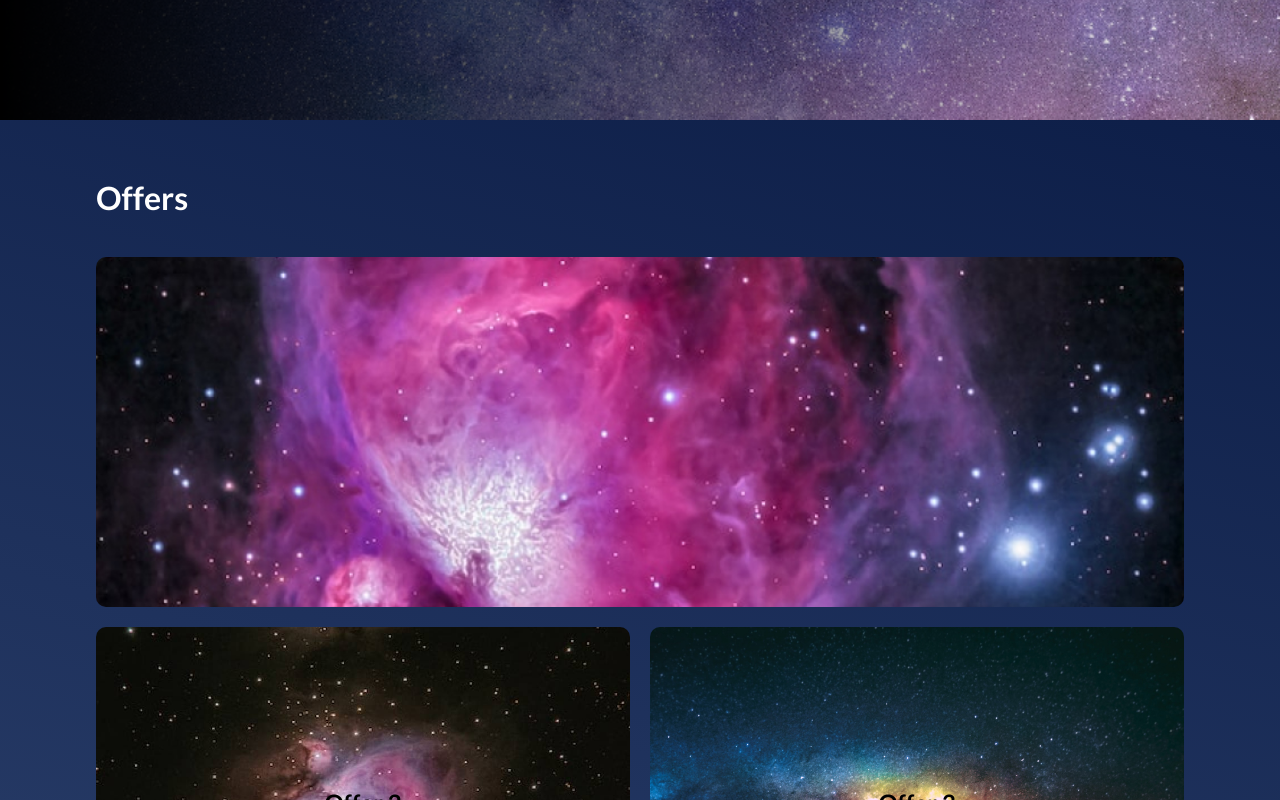
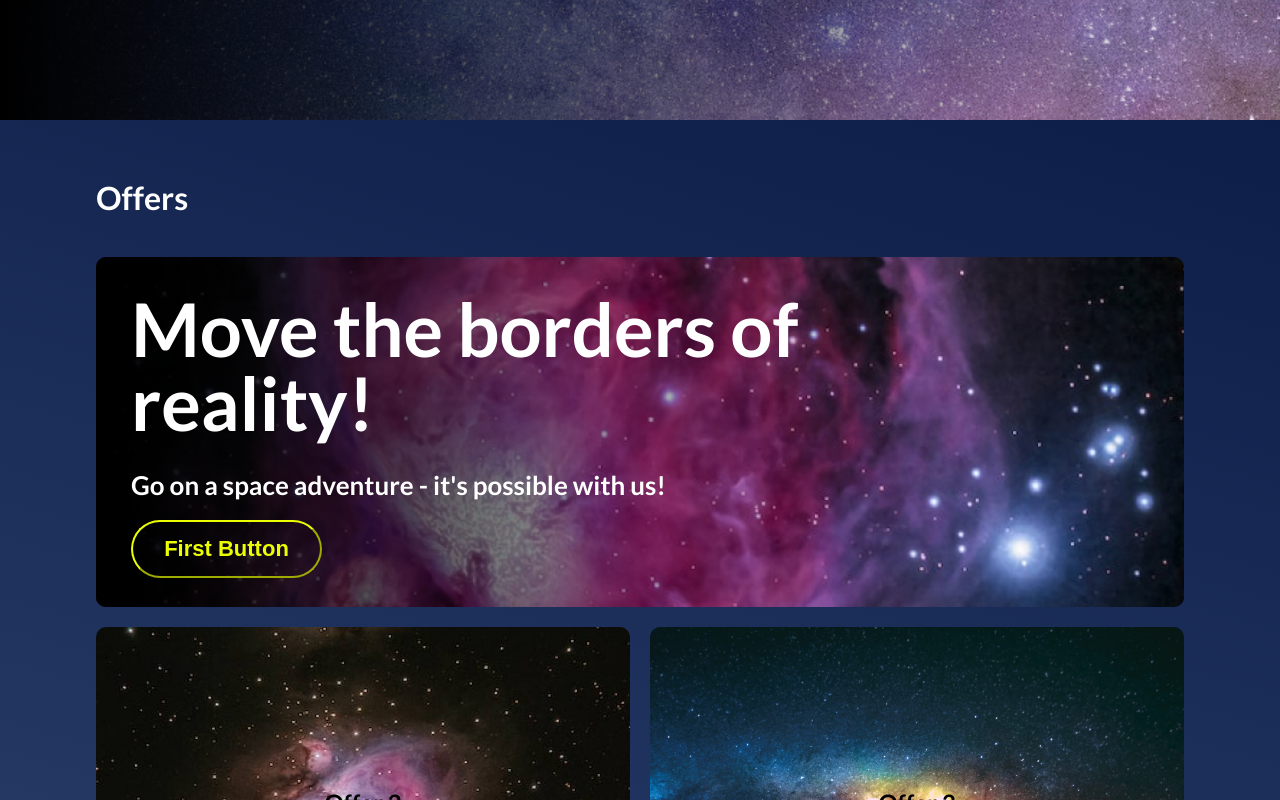
Before and after one commit to llirikkcoder/test-landing, a React (Create React App) app: page / in a window 1280 px wide. Shown: the part 680-1480 px from the top of the page. Built offline with nearby package versions, Linux system fonts and the light colour scheme; the HTML template or start-up script is replaced by a standard one.

Commit message:
offer cards in progress

```diff
--- a/src/components/Container.jsx
+++ /dev/null
@@ -1,16 +0,0 @@
-import React from 'react';
-import './Container.scss';
-
-const Container = ({ children, backgroundColor }) => {
-  // const containerStyle = {
-  //   backgroundColor: backgroundColor,
-  // };
-
-  return (
-    // <div style={containerStyle}>
-    <div className='container'>{children}</div>
-    // </div>
-  );
-};
-
-export default Container;
--- /dev/null
+++ b/src/components/button/Button.jsx
@@ -0,0 +1,12 @@
+import React from 'react';
+import './Button.scss';
+
+const Button = ({ text, filled = false }) => {
+  return (
+    <button className={`button ${filled ? 'button--primary' : ''}`}>
+      {text}
+    </button>
+  );
+};
+
+export default Button;
--- /dev/null
+++ b/src/components/button/Button.scss
@@ -0,0 +1,26 @@
+@import "../../styles/variables";
+
+.button {
+  width: 191px;
+  padding: 14px 0;
+  font-size: 22px;
+  font-weight: 700;
+  border-radius: 40px;
+  border-color: $color-yellow;
+  background-color: transparent;
+  color: $color-yellow;
+  cursor: pointer;
+  margin-top: 22px;
+  margin-bottom: 44px;
+
+  @media(max-width: 768px) {
+    font-size: 16px;
+    padding: 7px 0;
+  }
+
+  &--primary {
+    border-color: transparent;
+    color: $color-black;
+    background-color: $color-yellow;
+  }
+}
--- /dev/null
+++ b/src/components/container/Container.jsx
@@ -0,0 +1,8 @@
+import React from 'react';
+import '../container/Container.scss';
+
+const Container = ({ children }) => {
+  return <div className='container'>{children}</div>;
+};
+
+export default Container;
--- a/src/components/header/Header.jsx
+++ b/src/components/header/Header.jsx
@@ -1,7 +1,13 @@
 import React, { useState } from 'react';
-import Container from '../Container';
+import Container from '../container/Container';
 
 import './Header.scss';
+
+const MENU_ITEMS = [
+  { label: 'Home', link: '#' },
+  { label: 'Products', link: '#' },
+  { label: 'Cart', link: '#', icon: '/images/cart.svg' },
+];
 
 const Navbar = () => {
   const [isMenuOpen, setIsMenuOpen] = useState(false);
@@ -9,12 +15,6 @@ const Navbar = () => {
   const toggleMenu = () => {
     setIsMenuOpen(!isMenuOpen);
   };
-
-  const menuItems = [
-    { label: 'Home', link: '#' },
-    { label: 'Products', link: '#' },
-    { label: 'Cart', link: '#', icon: '/images/cart.svg' },
-  ];
 
   return (
     <header className='header'>
@@ -25,10 +25,12 @@ const Navbar = () => {
             className={`header__nav ${isMenuOpen ? 'header__nav--open' : ''}`}
           >
             <ul className='header__menu'>
-              {menuItems.map((item, index) => (
+              {MENU_ITEMS.map((item, index) => (
                 <li key={index} className='header__menu-item'>
                   {item.icon ? (
-                    <img class='header__nav-link' src={item.icon} />
+                    <a href={item.link}>
+                      <img class='header__nav-link' src={item.icon} />
+                    </a>
                   ) : (
                     <a href={item.link}>{item.label}</a>
                   )}
--- a/src/components/hero-section/Hero.jsx
+++ b/src/components/hero-section/Hero.jsx
@@ -1,6 +1,7 @@
 import React from 'react';
 import './Hero.scss';
-import Container from '../Container';
+import Container from '../container/Container';
+import Button from '../button/Button';
 
 const Hero = () => {
   return (
@@ -15,9 +16,7 @@ const Hero = () => {
             <div className='hero__subtitle'>
               Where the possibilities are <span>endless!</span>
             </div>
-            <button className='hero__button hero__button--primary'>
-              Learn more
-            </button>
+            <Button text='Learn more' filled={true} />
           </div>
           <img className='hero__image' alt='hero' src='images/hero-earth.png' />
         </div>
--- a/src/components/offers/Offers.jsx
+++ b/src/components/offers/Offers.jsx
@@ -1,18 +1,31 @@
 import React from 'react';
-import Container from '../Container';
+import Container from '../container/Container';
+import OfferCard from './offer-card/OfferCard';
+
 import './Offers.scss';
 
-const Card = ({ title, subtitle, buttonText }) => {
-  return (
-    <div className='hero__text-section'>
-      <div className='hero__title'>{title}</div>
-      <div className='hero__subtitle'>{subtitle}</div>
-      <button className='hero__button hero__button--primary'>
-        {buttonText}
-      </button>
-    </div>
-  );
-};
+const CARDS_DATA = [
+  {
+    title: 'Move the borders of reality!',
+    subtitle: "Go on a space adventure - it's possible with us!",
+    buttonText: 'First Button',
+  },
+  {
+    title: 'Second Title',
+    subtitle: 'Second Subtitle',
+    buttonText: 'Second Button',
+  },
+  {
+    title: 'Third Title',
+    subtitle: 'Third Subtitle',
+    buttonText: 'Third Button',
+  },
+  {
+    title: 'Fourth Title',
+    subtitle: 'Fourth Subtitle',
+    buttonText: 'Fourth Button',
+  },
+];
 
 const Offers = () => {
   return (
@@ -20,8 +33,13 @@ const Offers = () => {
       <Container>
         <h1 className='offers__title'>Offers</h1>
         <div className='offers'>
-          <div className='offers__item offers__item--full-width offers__item--offer1'>
-            {/* <Card title='Offer 1' subtitle='Subtitle' buttonText='Button' /> */}
+          <div className='offers__item offers__item--full-width'>
+            <OfferCard
+              image={'images/card-bg1.jpg'}
+              title={CARDS_DATA[0].title}
+              subtitle={CARDS_DATA[0].subtitle}
+              buttonText={CARDS_DATA[0].buttonText}
+            />
           </div>
           <div className='offers__item offers__item--offer2'>
             <h2 className='offers__item-title'>Offer 2</h2>
--- a/src/components/offers/Offers.scss
+++ b/src/components/offers/Offers.scss
@@ -39,14 +39,12 @@
 
     &--offer1 {
       background-image: url('../../../public/images/card-bg1.jpg');
-      // object-fit: cover;
       background-position: center;
       background-size: cover;
     }
 
     &--offer2 {
       background-image: url('../../../public/images/card-bg2.jpg');
-      // object-fit: cover;
       background-size: cover;
       background-position: center;
     }
--- /dev/null
+++ b/src/components/offers/offer-card/OfferCard.jsx
@@ -0,0 +1,18 @@
+import React from 'react';
+import Button from '../../button/Button';
+import './OfferCard.scss';
+
+const OfferCard = ({ title, subtitle, buttonText, image }) => {
+  return (
+    <div className='offer-card'>
+      <img src={image} alt={image} className='offer-card__background' />
+      <div className='offer-card__content'>
+        <div className='offer-card__title'>{title}</div>
+        <div className='offer-card__subtitle'>{subtitle}</div>
+        <Button text={buttonText} />
+      </div>
+    </div>
+  );
+};
+
+export default OfferCard;
--- /dev/null
+++ b/src/components/offers/offer-card/OfferCard.scss
@@ -0,0 +1,73 @@
+@import "../../../styles/variables.scss";
+
+.offer-card {
+  position: relative;
+  overflow: hidden;
+  border-radius: 10px;
+  color: $color-white;
+  width: 100%;
+  height: 100%;
+
+  // @media(max-width: 768px) {
+  //   width: 292px;
+  //   align-items: center;
+  // }
+
+  &__background {
+    position: absolute;
+    top: 0;
+    left: 0;
+    width: 100%;
+    height: 100%;
+    object-fit: cover;
+    // z-index: -1;
+  }
+
+  &__content {
+    position: relative;
+    max-width: 779px;
+    width: 100%;
+    height: 100%;
+    z-index: 1;
+    padding: 35px;
+    // background-color: rgba(0, 0, 0, 0.6);
+    background-image: linear-gradient(to right, #000, rgba(0, 0, 0, 0));
+    background-blend-mode: multiply;
+  }
+
+  &__title {
+    font-size: 24px;
+    font-weight: bold;
+    margin-bottom: 10px;
+  }
+
+  &__subtitle {
+    font-size: 18px;
+    // margin-bottom: 20px;
+  }
+
+  &__title {
+    font-size: 74px;
+    font-weight: 800;
+    line-height: 100%;
+
+    span {
+      color: $color-pink;
+    }
+
+    @media(max-width: 1248px) {
+      font-size: 48px;
+    }
+
+    @media(max-width: 768px) {
+      font-size: 36px;
+    }
+  }
+
+  &__subtitle {
+    font-size: 26px;
+    font-weight: 800;
+    line-height: 100%;
+    padding-top: 22px;
+  }
+}
```
Also changed, not shown: src/components/container/Container.scss (renamed from src/components/Container.scss).
